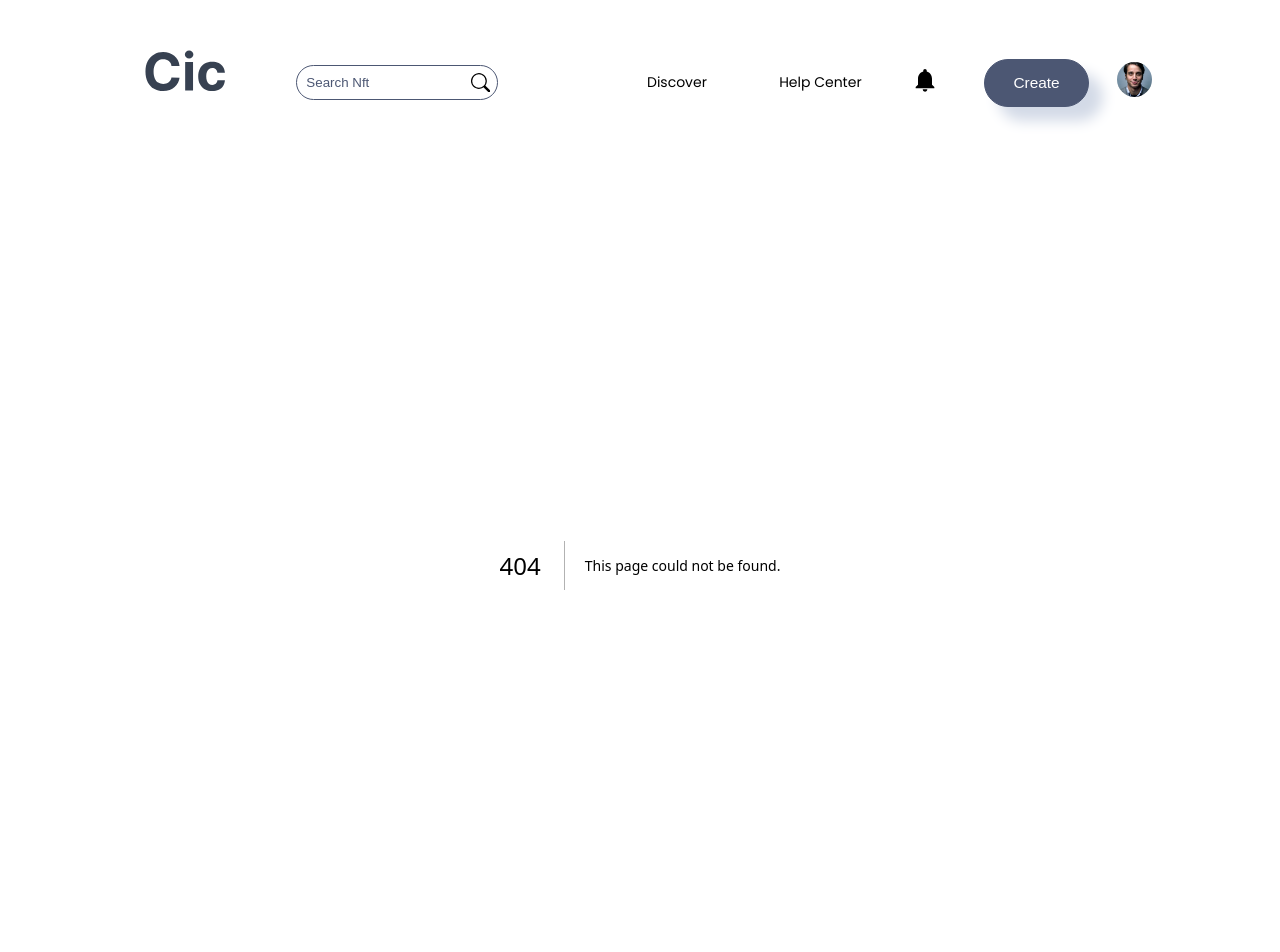
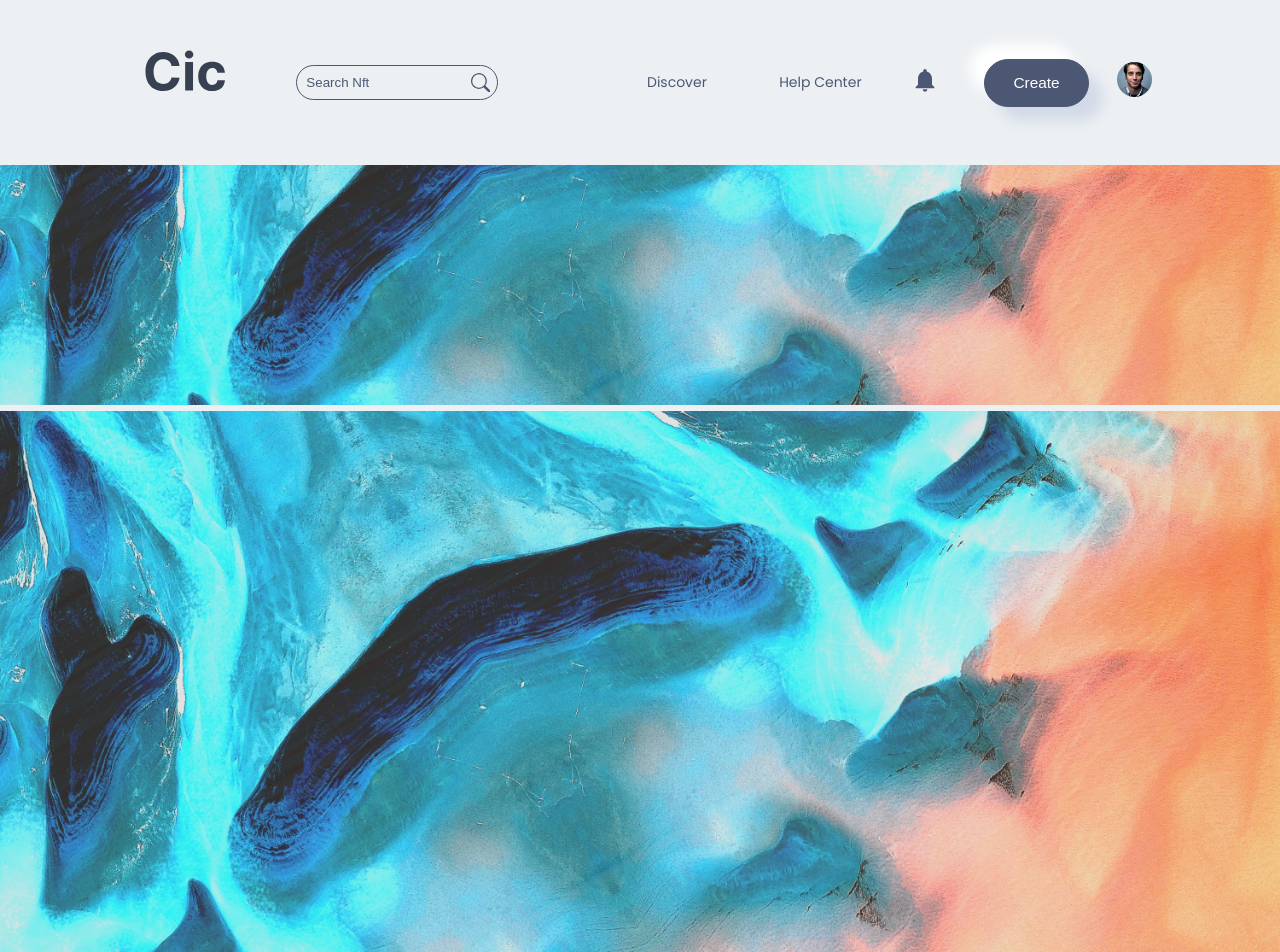
Before and after one commit to shisukeUrahara/web3-nft-marketplace, a Next.js app in the folder client/: page /collection in a window 1280 px wide. Before the commit this address had no page. Shown: the top 952 px of the page. Built offline with nearby package versions, Linux system fonts and the light colour scheme.

Commit message:
added collection page

```diff
--- /dev/null
+++ b/client/src/collectionPage/Banner/Banner.jsx
@@ -0,0 +1,20 @@
+import React from 'react';
+import Image from 'next/legacy/image';
+import Style from './Banner.module.css';
+
+const Banner = ({ bannerImage }) => {
+    return (
+        <div className={Style.banner}>
+            <div className={Style.banner_img}>
+                <Image src={bannerImage} objectFit="cover" alt="background" height={300} width={1600} />
+            </div>
+
+            <div className={Style.banner_img_mobile}>
+                <Image src={bannerImage} objectFit="cover" alt="background" height={900} width={1600} />
+            </div>
+
+        </div>
+    )
+}
+
+export default Banner
--- /dev/null
+++ b/client/src/collectionPage/CollectionProfile/CollectionProfile.jsx
@@ -0,0 +1,9 @@
+import React from 'react'
+
+const CollectionProfile = () => {
+    return (
+        <div>CollectionProfile</div>
+    )
+}
+
+export default CollectionProfile
--- /dev/null
+++ b/client/src/collectionPage/index.js
@@ -0,0 +1,7 @@
+import Banner from "./Banner/Banner";
+import CollectionProfile from "./CollectionProfile/CollectionProfile";
+
+export {
+    Banner,
+    CollectionProfile
+}
--- /dev/null
+++ b/client/src/pages/collection.js
@@ -0,0 +1,18 @@
+import React from 'react';
+import { Banner,CollectionProfile } from 'src/collectionPage';
+import { Slider,Brand } from '../components';
+import Filter from '../components/Filter/Filter'
+
+import Style from '../styles/collection.module.css';
+import images from '../img';
+
+const collection = () => {
+  return (
+    <div className={Style.collection}>
+      <Banner bannerImage={images.creatorbackground1}/>
+
+    </div>
+  )
+}
+
+export default collection
```
Also changed, not shown: client/src/collectionPage/Banner/Banner.module.css (added), client/src/collectionPage/CollectionProfile/CollectionProfile.module.css (added), client/src/styles/collection.module.css (added).
